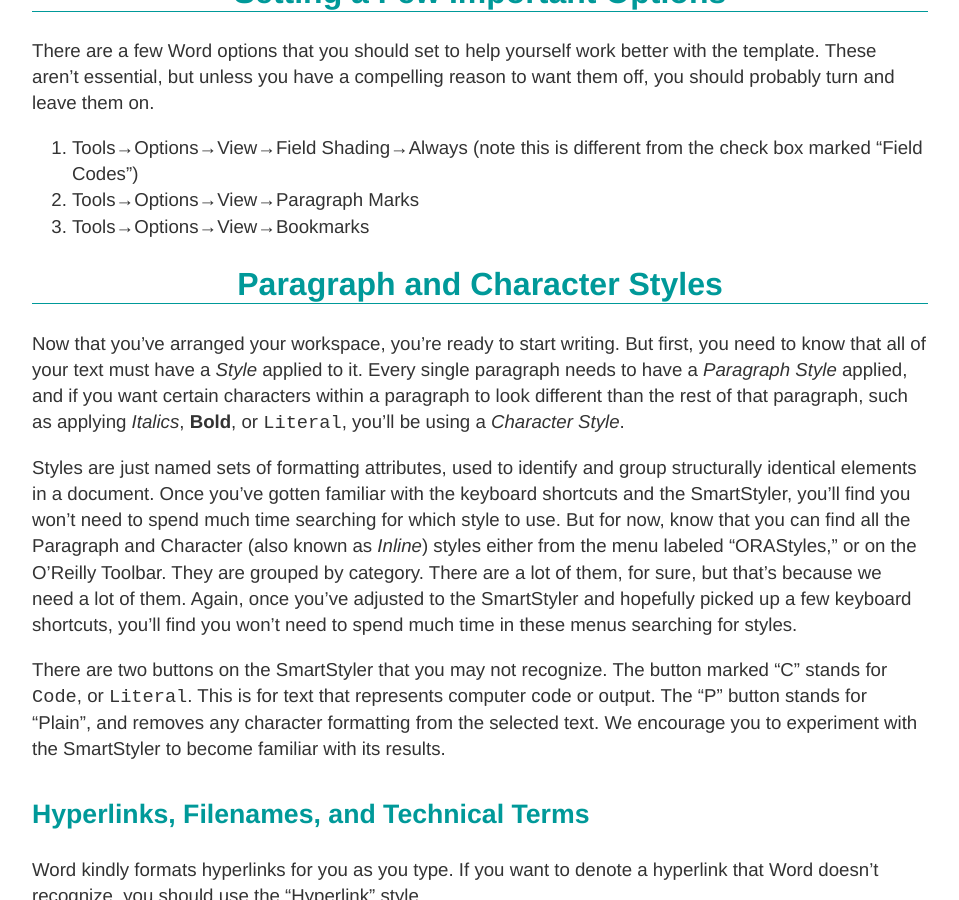
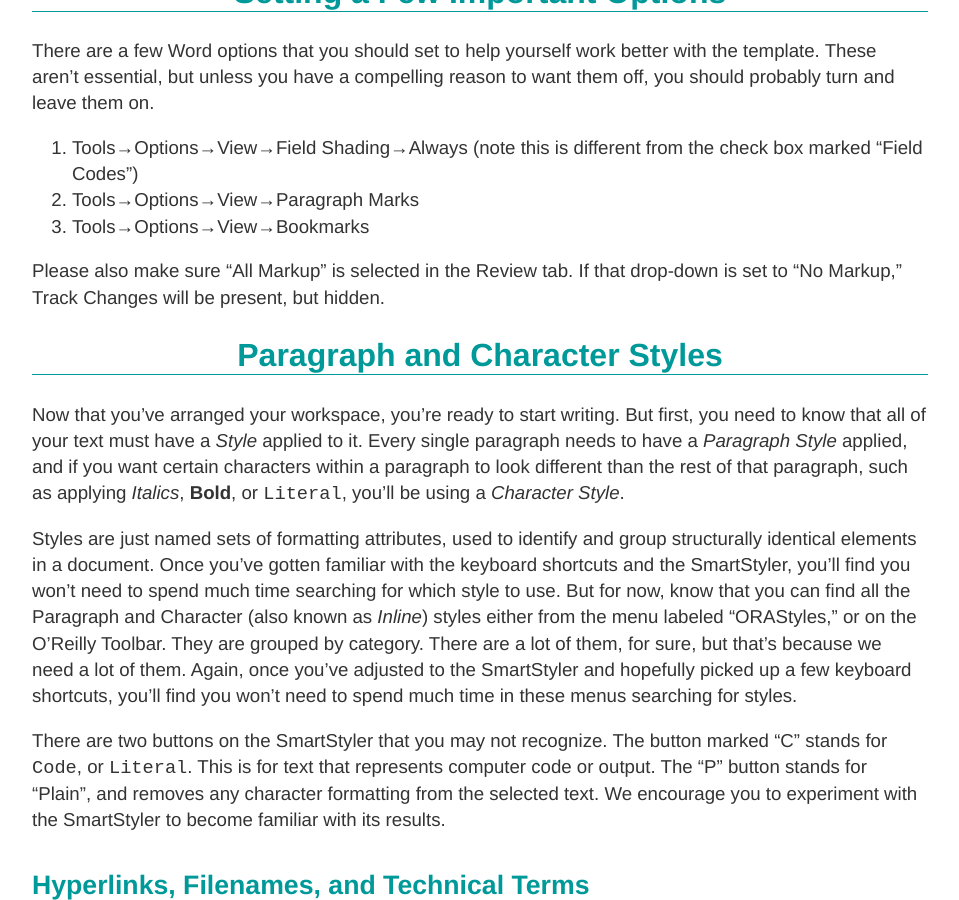
Before and after one commit to oreillymedia/production-resources, a Jekyll site: the page built from word/index.md, in a window 1280 px wide and 900 px high, scrolled down 2889 px. Shown: the whole window, without its empty margins (160-1119 px from the left). Built offline with Jekyll 4.4.1, drawn with Linux system fonts in a browser that asks for light colours.

Commit message:
Update index.md
Adds details for markup display settings.

```diff
--- a/word/index.md
+++ b/word/index.md
@@ -94,6 +94,8 @@ There are a few Word options that you should set to help yourself work better wi
 1.	Tools→Options→View→Field Shading→Always (note this is different from the check box marked "Field Codes")
 2.	Tools→Options→View→Paragraph Marks
 3.	Tools→Options→View→Bookmarks
+
+Please also make sure "All Markup" is selected in the Review tab. If that drop-down is set to "No Markup," Track Changes will be present, but hidden.
 
 <h2 id="paragraph-character-styles">Paragraph and Character Styles</h2>
 
```
